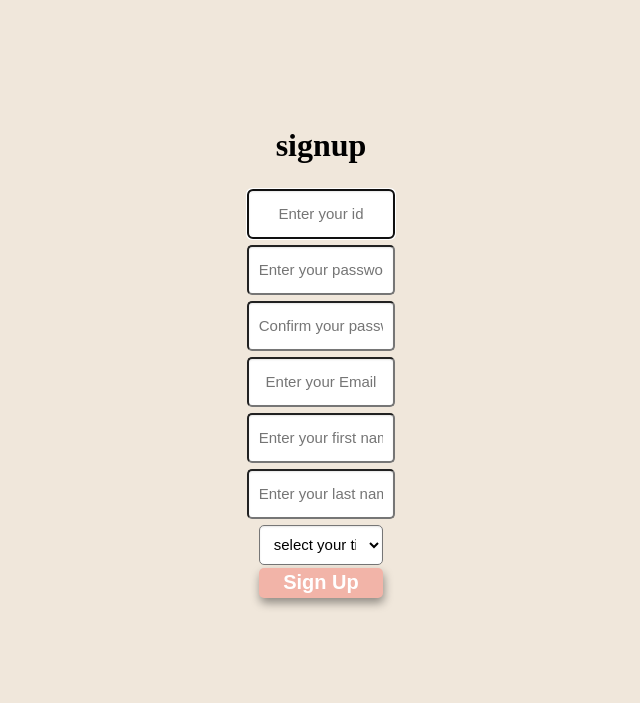
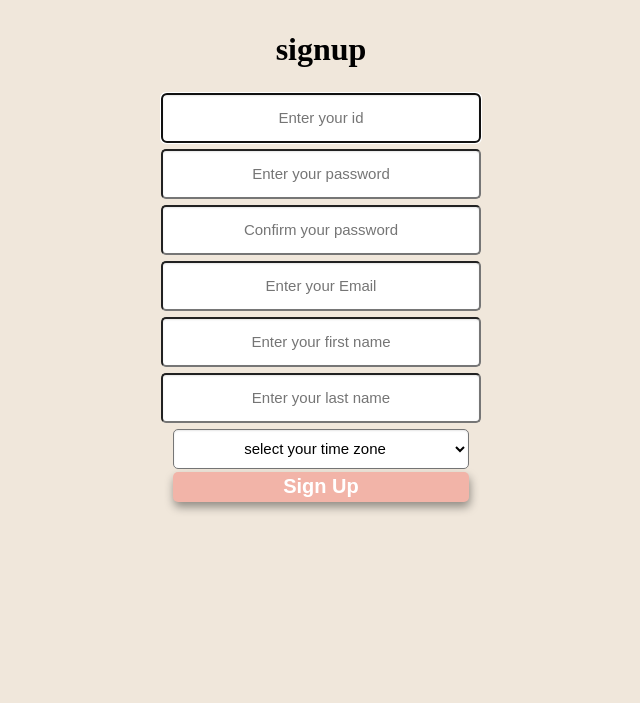
Before and after one commit to lina1919/creatica, a Django app: page /accounts/signup/ in a window 1280 px wide. Shown: the part 78-781 px from the top of the page, without its empty margins (319-959 px from the left). Run offline with Django 4.2, Linux system fonts and the light colour scheme.

Commit message:
sign up css complete

```diff
--- a/study/static/style.css
+++ b/study/static/style.css
@@ -48,7 +48,7 @@ body {
 
 #container2 {
     margin: auto;
-    padding: 7.5%;
+    padding: 0%;
 }
 
 .text1 {
@@ -146,6 +146,7 @@ p {
 .wrapper {
     text-align: center;
 }
+
 .btn {
     margin: 0 auto;
     width: 70px;
@@ -297,7 +298,7 @@ p {
     border-color: #E98977;
     font-weight: 600;
     color: #fff;
-    width: 30%;
+    width: 60%;
     height: 30px;
     font-size: 20px;
     border: none;
@@ -319,7 +320,7 @@ input[type="password"] {
     transition: border .1s linear;
     font-size: 15px;
     text-align: center;
-    width: 30%;
+    width: 60%;
 }
 
 .form-select {
@@ -333,5 +334,5 @@ input[type="password"] {
     transition: border .1s linear;
     font-size: 15px;
     text-align: center;
-    width: 30%;
+    width: 60%;
 }
```
